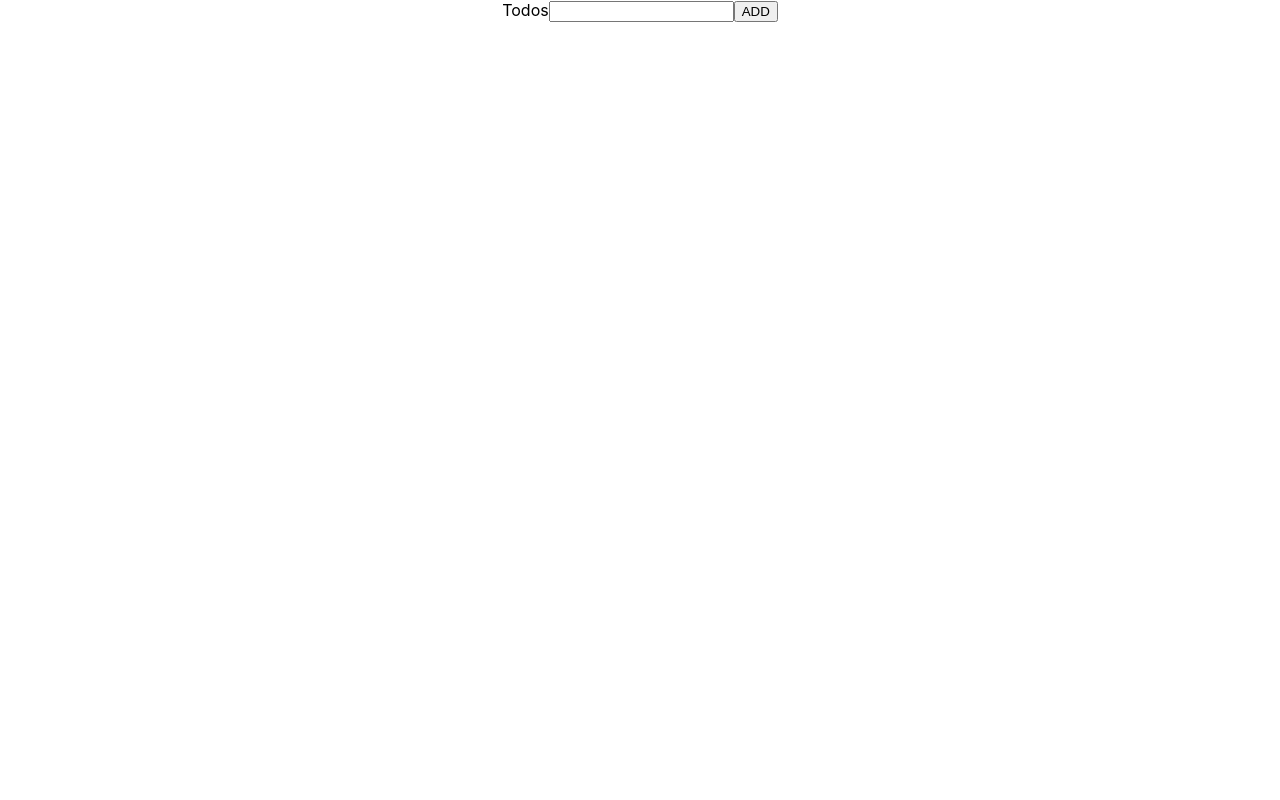
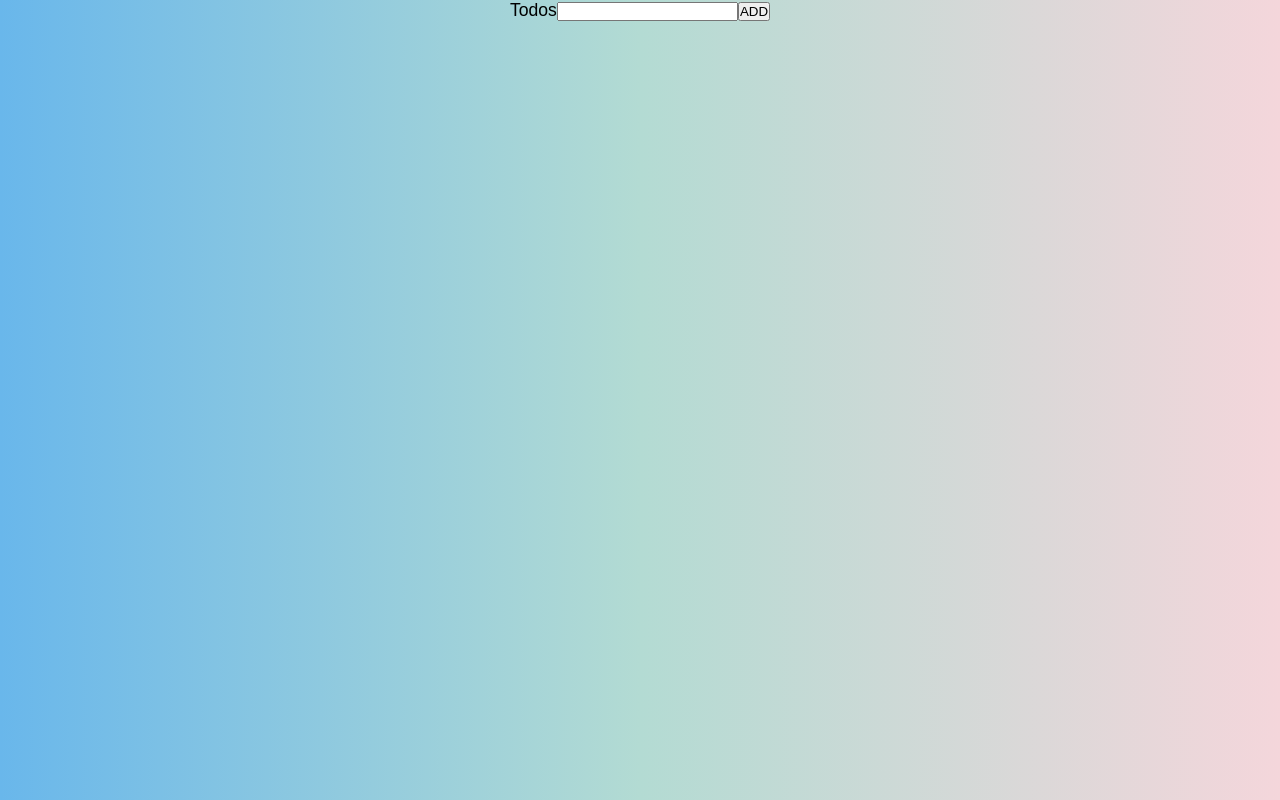
Before and after one commit to ecargiohc/todo-list-simple-app, a React (Create React App) app: page / in a window 1280 px wide. Built offline with nearby package versions, Linux system fonts and the light colour scheme.

Commit message:
added colors/styling to index.css

```diff
--- a/src/TodoList.js
+++ b/src/TodoList.js
@@ -1,7 +1,7 @@
 import React, {Component} from 'react';
 import NewTodoForm from './NewTodoForm';
 import Todo from './Todo';
-
+// import "./TodoList.css";
 
 // parent/container holds all state
 class TodoList extends Component {
--- a/src/index.css
+++ b/src/index.css
@@ -1,13 +1,12 @@
-body {
+* {
   margin: 0;
-  font-family: -apple-system, BlinkMacSystemFont, 'Segoe UI', 'Roboto', 'Oxygen',
-    'Ubuntu', 'Cantarell', 'Fira Sans', 'Droid Sans', 'Helvetica Neue',
-    sans-serif;
-  -webkit-font-smoothing: antialiased;
-  -moz-osx-font-smoothing: grayscale;
+  padding: 0;
+  box-sizing: border-box;
 }
-
+html,
 code {
-  font-family: source-code-pro, Menlo, Monaco, Consolas, 'Courier New',
-    monospace;
+  background: linear-gradient(90deg, #69b7eb, #b3dbd3, #f4d6db);
+  font-size: 1.1rem;
+  font-family: "Quicksand", sans-serif;
+  height: 100%;
 }
```
